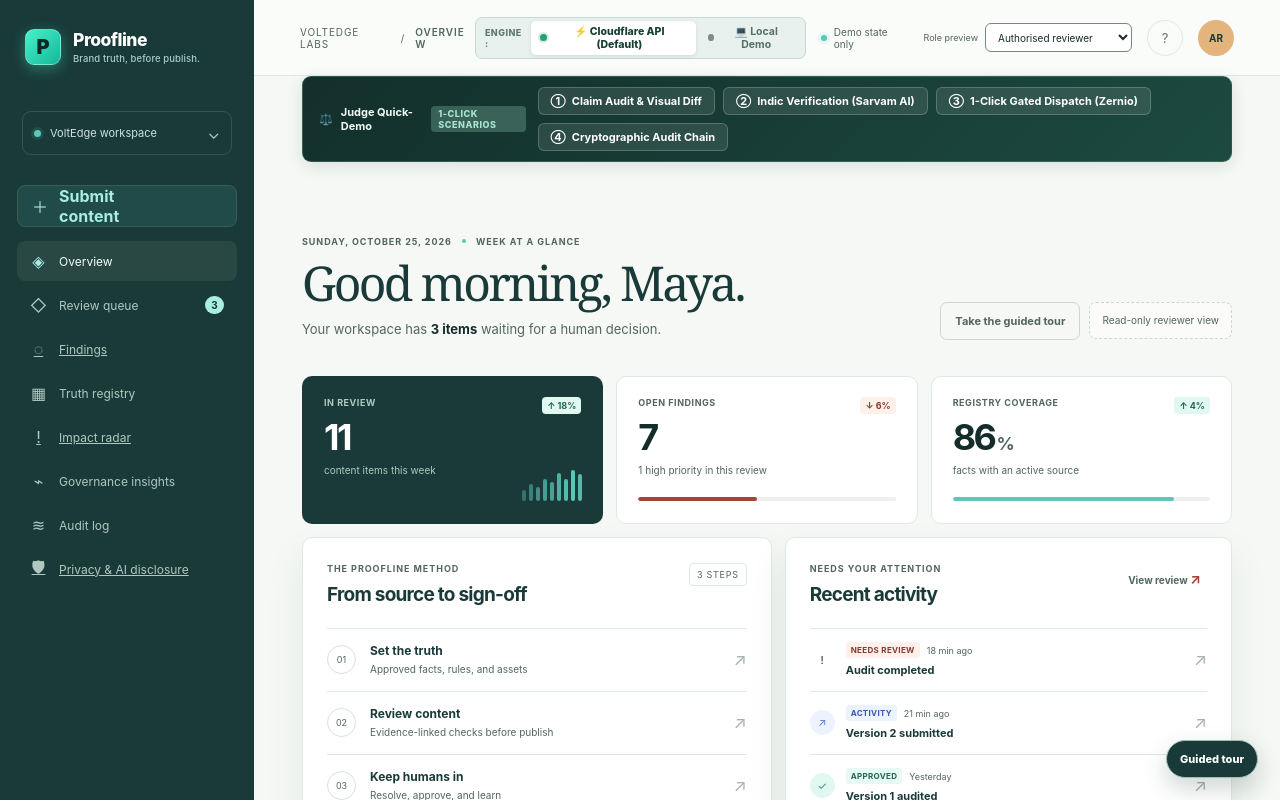
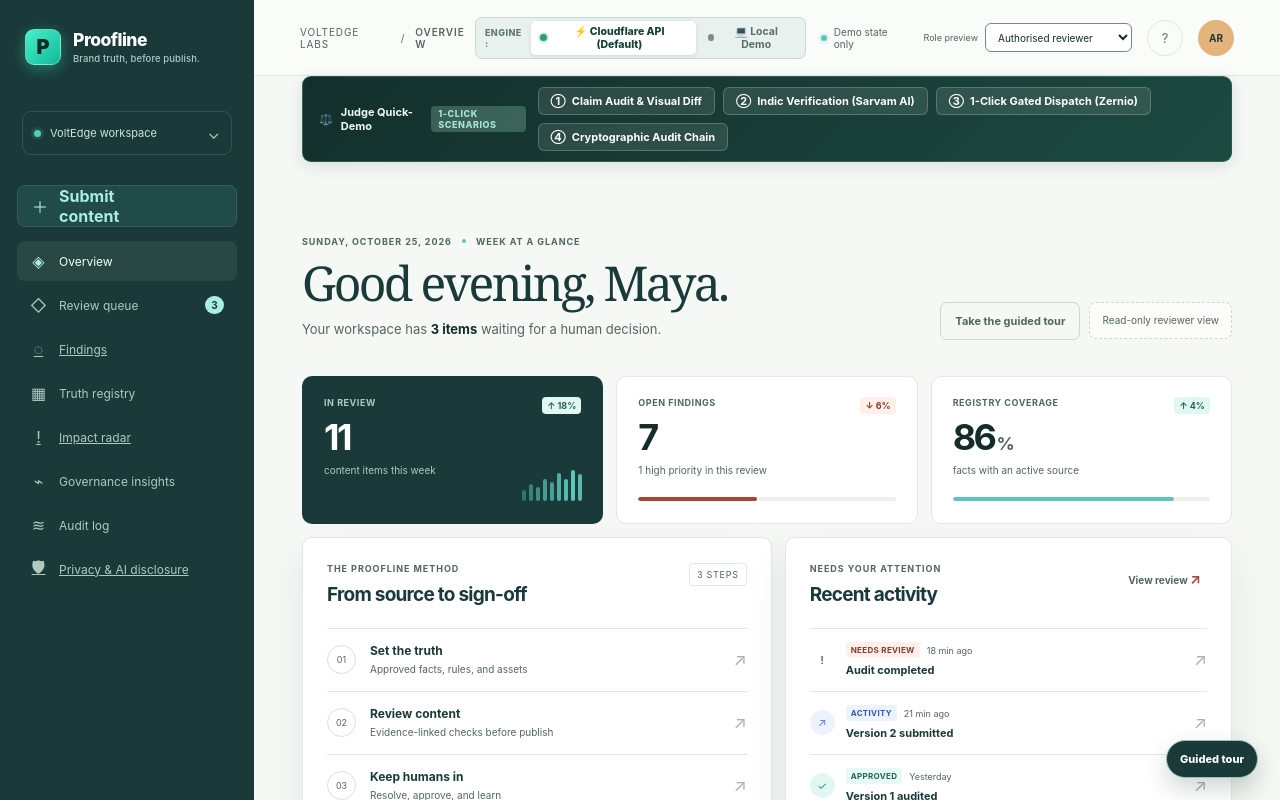
Before and after one commit to potlasrisharan/proofline, a Next.js app: page / in a window 1280 px wide. Shown: the top 800 px of the page. Built offline with nearby package versions, Linux system fonts and the light colour scheme.

Commit message:
feat(ui): add time-aware greeting and dynamic date for dashboard header

```diff
--- a/app/page.tsx
+++ b/app/page.tsx
@@ -2,7 +2,7 @@
 
 import Link from "next/link";
 import { useRouter } from "next/navigation";
-import { useEffect, useMemo, useState, type KeyboardEvent as ReactKeyboardEvent } from "react";
+import { useEffect, useMemo, useState, useSyncExternalStore, type KeyboardEvent as ReactKeyboardEvent } from "react";
 import { AppSidebar } from "./components/app-sidebar";
 import { DisclosurePanel } from "./components/disclosure-panel";
 import { StatePanel } from "./components/status-state";
@@ -459,6 +459,28 @@ function initialDashboardView(): View {
   return requestedView === "reviews" || requestedView === "registry" || requestedView === "insights" || requestedView === "audit-log" ? requestedView : "overview";
 }
 
+const emptySubscribe = () => () => {};
+
+function getClientGreeting(): string {
+  const hour = new Date().getHours();
+  if (hour >= 5 && hour < 12) return "Good morning";
+  if (hour >= 12 && hour < 17) return "Good afternoon";
+  return "Good evening";
+}
+
+function getClientDateString(): string {
+  try {
+    return new Date().toLocaleDateString("en-US", {
+      weekday: "long",
+      month: "long",
+      day: "numeric",
+      year: "numeric",
+    });
+  } catch {
+    return "Sunday, October 25, 2026";
+  }
+}
+
 export default function Home() {
   const router = useRouter();
   const [activeView, setActiveView] = useState<View>(initialDashboardView);
@@ -515,6 +537,8 @@ export default function Home() {
   const [submittedContent, setSubmittedContent] = useState(defaultSubmitForm.content);
   const [localRegistryRecords, setLocalRegistryRecords] = useState<RegistryRecord[]>(registryRecords);
   const [sourceDraft, setSourceDraft] = useState({ title: "Campaign claims policy", scope: "VoltEdge Labs", validity: "Current · reviewed October 25, 2026" });
+  const greeting = useSyncExternalStore(emptySubscribe, getClientGreeting, () => "Good morning");
+  const currentDateStr = useSyncExternalStore(emptySubscribe, getClientDateString, () => "Sunday, October 25, 2026");
 
   const permissions = rolePermissions[currentRole];
   const openFindings = useMemo(() => findings.filter((finding) => !finding.resolved), [findings]);
@@ -908,8 +932,8 @@ export default function Home() {
             <section className="view-panel" aria-labelledby="overview-heading">
               <div className="page-heading">
                 <div>
-                  <p className="eyebrow">Sunday, October 25, 2026 <span className="eyebrow-dot" /> Week at a glance</p>
-                  <h1 id="overview-heading">Good morning, Maya.</h1>
+                  <p className="eyebrow" suppressHydrationWarning>{currentDateStr} <span className="eyebrow-dot" /> Week at a glance</p>
+                  <h1 id="overview-heading" suppressHydrationWarning>{greeting}, Maya.</h1>
                   <p className="lede">Your workspace has <strong>{openReviewCount} items</strong> waiting for a human decision.</p>
                 </div>
                  <div className="overview-actions"><button className="ghost-button" type="button" onClick={() => window.dispatchEvent(new Event("proofline:open-tour"))}>Take the guided tour</button>{permissions.canStartReview ? <button className="primary-button" type="button" onClick={() => setIsStartModalOpen(true)}><span>＋</span> Start a review</button> : <span className="permission-note heading-permission">Read-only reviewer view</span>}</div>
```
Also changed, not shown: 1 other file (tests, documents, lock files or other folders).
